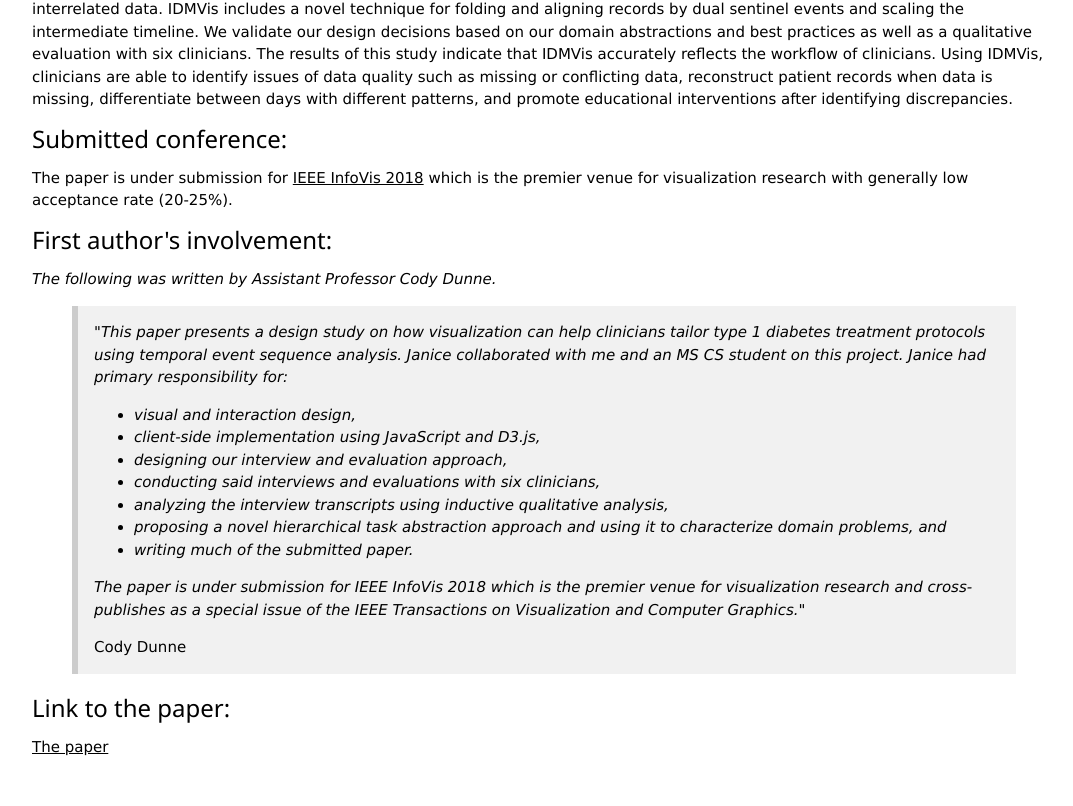
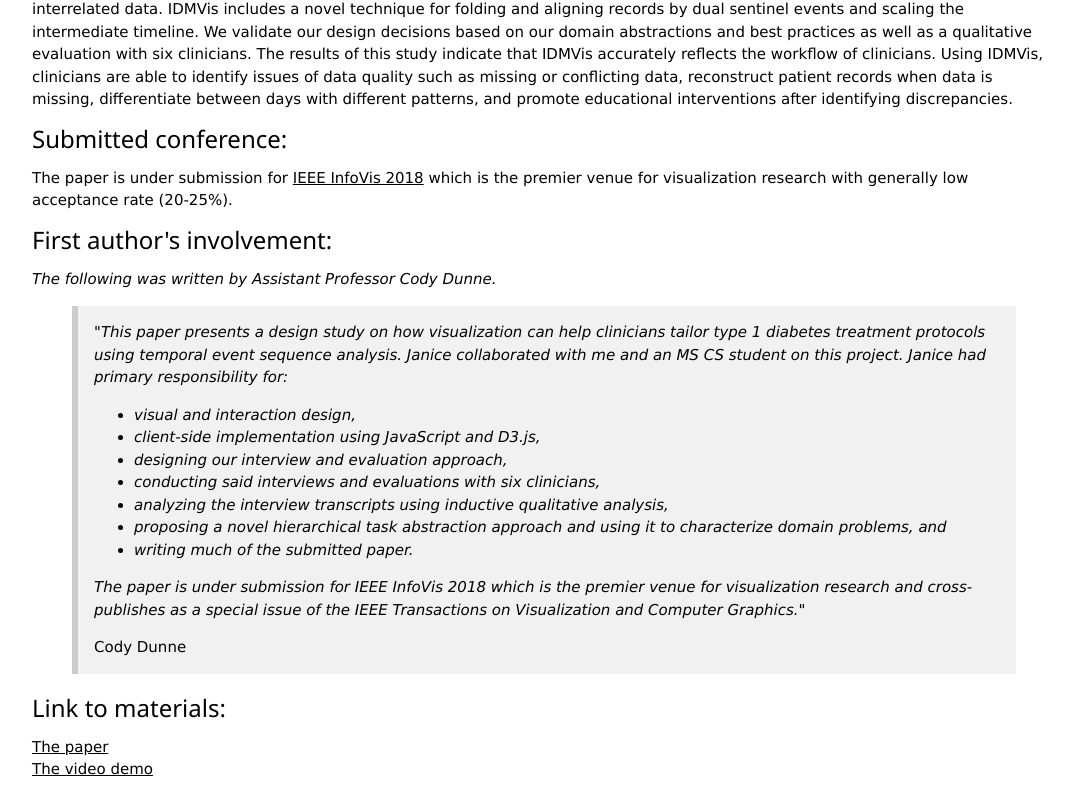
Before and after one commit to zjanice/PHI, a plain HTML site: page index.html in a window 1280 px wide. Shown: the part 463-1269 px from the top of the page, without its empty margins (96-1169 px from the left). Before the commit the page ends 1247 px from the top, so only its background shows below. Drawn offline with nearby package versions, Linux system fonts and the light colour scheme.

Commit message:
update video link

```diff
--- a/index.html
+++ b/index.html
@@ -59,7 +59,8 @@ data is missing, differentiate between days with different patterns, and promote
       <p>Cody Dunne</p>
     </blockquote>
 
-    <h3>Link to the paper:</h3>
-    <a href="https://drive.google.com/file/d/1ZoU0eg7Sv2rnoerMpHT5LBRnigpvKXKh/view?usp=sharing">The paper</a>
+    <h3>Link to materials:</h3>
+    <a href="https://drive.google.com/file/d/1ZoU0eg7Sv2rnoerMpHT5LBRnigpvKXKh/view?usp=sharing">The paper</a></br>
+    <a href="https://drive.google.com/file/d/1UZ9RzgXMevTy3i86vhNOYY-OAmgiGE_R/view?usp=sharing">The video demo</a>
   </body>
 </html>
```
